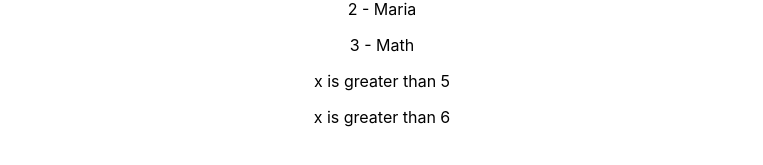
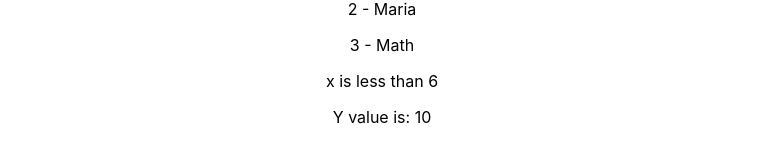
Before and after one commit to Miqueias92/curso-react, a React (Create React App) app in the folder todo-project/: page / in a window 1280 px wide. Shown: the part 2023-2188 px from the top of the page, without its empty margins (258-1021 px from the left). Built offline with nearby package versions, Linux system fonts and the light colour scheme.

Commit message:
using react props

```diff
--- a/todo-project/src/App.js
+++ b/todo-project/src/App.js
@@ -16,7 +16,7 @@ function App() {
       <Images/>
       <Hooks/>
       <List/>
-      <RenderCond/>
+      <RenderCond x={2} y={10}/>
     </div>
   );
 }
--- a/todo-project/src/components/RenderCond.js
+++ b/todo-project/src/components/RenderCond.js
@@ -1,9 +1,10 @@
-const RenderCond = () => {
-    const x = 10;
-
+//const RenderCond = (props)
+const RenderCond = ({x, y}) => {
     return <div>
+        {/* access props value props.x */}
         {x > 5 && <p>x is greater than 5</p>}
-        {x > 6 ? <p>x is greater than 6</p> : <p> x is greater than 6</p>}
+        {x > 6 ? <p>x is greater than 6</p> : <p> x is less than 6</p>}
+        <p>Y value is: {y}</p>
     </div>
 }
 
```
